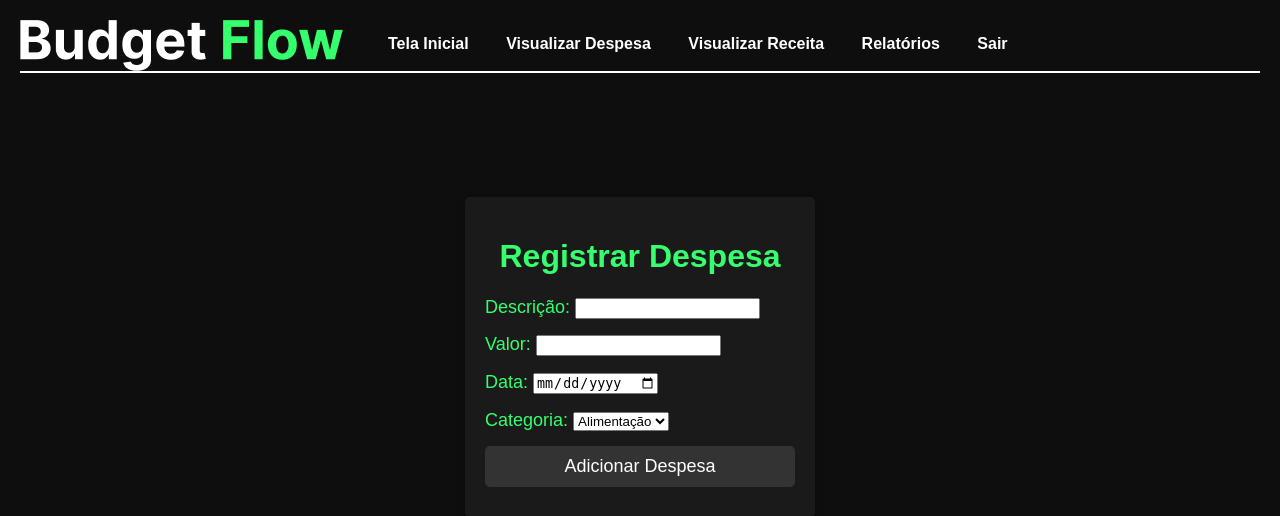
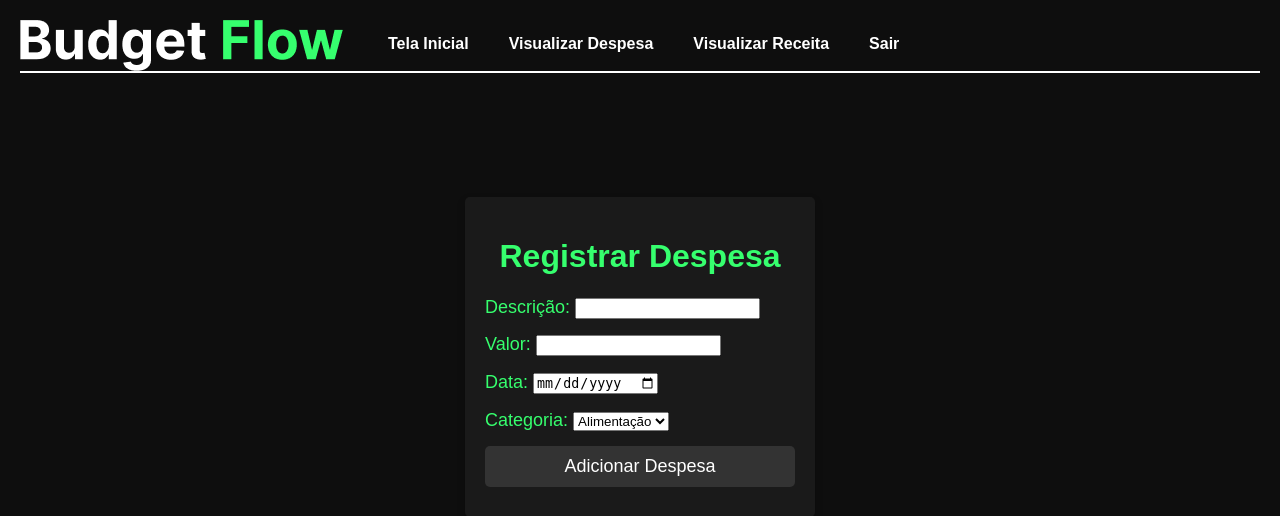
Before and after one commit to thiagocamerato757/BudgetFlow, a Django app: page /add_despesa/ in a window 1280 px wide. Shown: the top 516 px of the page. Run offline with Django 5.2, Linux system fonts and the light colour scheme; the visitor is signed in with stand-in values (Sample User, id 1).

Commit message:
remove Relatorios from HTML

```diff
--- a/BudgetFlow/Gastos/templates/Gastos/add_despesas.html
+++ b/BudgetFlow/Gastos/templates/Gastos/add_despesas.html
@@ -15,7 +15,6 @@
                 <a href="/">Tela Inicial</a>
                 <a href="{% url 'listar_despesas' %}">Visualizar Despesa</a>
                 <a href="{% url 'listar_receitas' %}">Visualizar Receita</a>
-                <a href="#">Relatórios</a>
                 <a href="{% url 'logout' %}">Sair</a>
             </nav>
         </div>
--- a/BudgetFlow/Gastos/templates/Gastos/add_receitas.html
+++ b/BudgetFlow/Gastos/templates/Gastos/add_receitas.html
@@ -15,7 +15,6 @@
                 <a href="/">Tela Inicial</a>
                 <a href="{% url 'listar_despesas' %}">Visualizar Despesa</a>
                 <a href="{% url 'listar_receitas' %}">Visualizar Receita</a>
-                <a href="#">Relatórios</a>
                 <a href="{% url 'logout' %}">Sair</a>
             </nav>
         </div>
--- a/BudgetFlow/Gastos/templates/Gastos/editar_despesas.html
+++ b/BudgetFlow/Gastos/templates/Gastos/editar_despesas.html
@@ -15,7 +15,6 @@
                 <a href="/">Tela Inicial</a>
                 <a href="{% url 'listar_despesas' %}">Visualizar Despesa</a>
                 <a href="{% url 'listar_receitas' %}">Visualizar Receita</a>
-                <a href="#">Relatórios</a>
                 <a href="{% url 'logout' %}">Sair</a>
             </nav>
         </div>
--- a/BudgetFlow/Gastos/templates/Gastos/editar_receitas.html
+++ b/BudgetFlow/Gastos/templates/Gastos/editar_receitas.html
@@ -15,7 +15,6 @@
                 <a href="/">Tela Inicial</a>
                 <a href="{% url 'listar_despesas' %}">Visualizar Despesa</a>
                 <a href="{% url 'listar_receitas' %}">Visualizar Receita</a>
-                <a href="#">Relatórios</a>
                 <a href="{% url 'logout' %}">Sair</a>
             </nav>
         </div>
```
